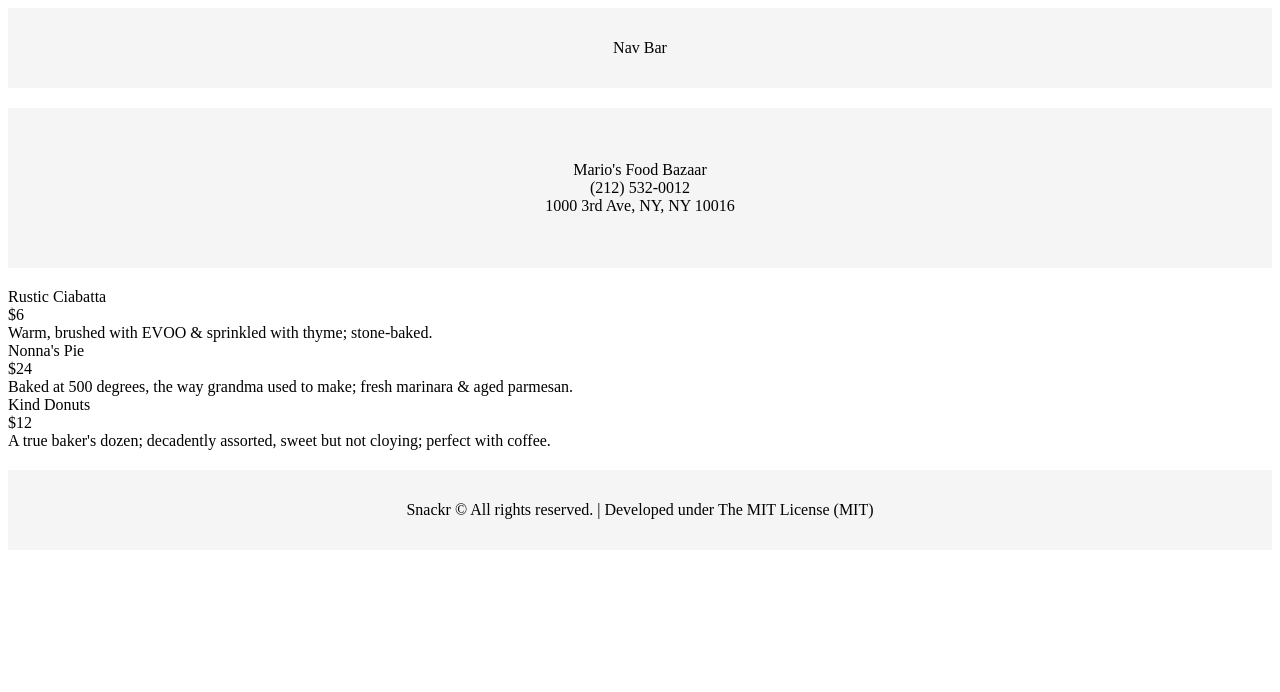
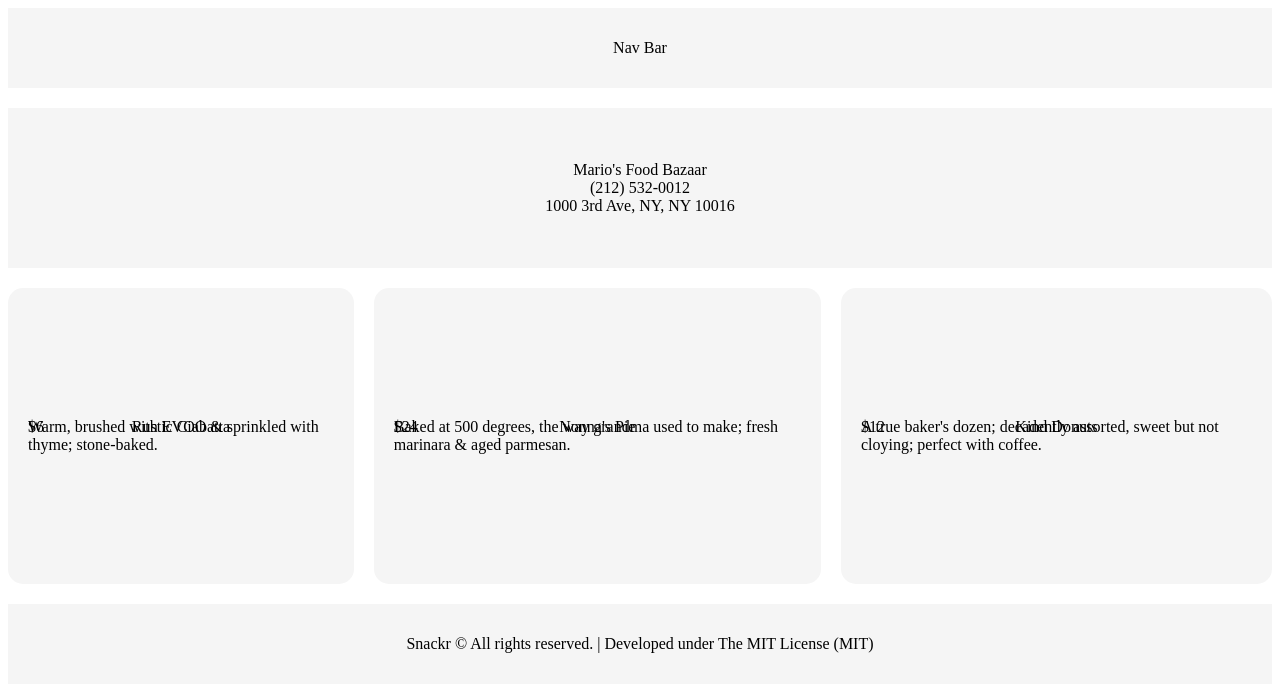
Before and after one commit to marioarraya/Snackr, a React app: page / in a window 1280 px wide. Shown: the top 692 px of the page. Built offline with nearby package versions, Linux system fonts and the light colour scheme; the HTML template or start-up script is replaced by a standard one.

Commit message:
UI updates

```diff
--- a/src/styles.css
+++ b/src/styles.css
@@ -14,6 +14,22 @@
     "Menu"
     "Footer";
   background: white;
+}
+
+.header {
+  grid-area: Header;
+  display: grid;
+  background-color: var(--main-bg-color);
+  align-content: center;
+  text-align: center;
+}
+
+.header-restaurant {
+  grid-area: Restaurant;
+  display: grid;
+  background-color: var(--main-bg-color);
+  align-content: center;
+  text-align: center;
 }
 
 .Menu {
@@ -34,22 +50,33 @@
 
 .menu-items {
   grid-area: Menu-Items;
+  display: flex;
+  column-gap: 20px;
 }
 
-.header-restaurant {
-  grid-area: Restaurant;
+.item-card {
   display: grid;
-  background-color: var(--main-bg-color);
-  align-content: center;
+  height: 20vw;
+  background: whitesmoke;
+  border-radius: 15px;
+  padding: 20px;
+}
+
+.item-name {
+  grid-area: Item-Name;
   text-align: center;
 }
 
-.header {
-  grid-area: Header;
-  display: grid;
-  background-color: var(--main-bg-color);
-  align-content: center;
-  text-align: center;
+.item-price {
+  grid-area: Item-Price;
+}
+
+.item-description {
+  grid-area: Item-Desc;
+}
+
+.item-image {
+  grid-area: Item-Image;
 }
 
 .footer {
```
